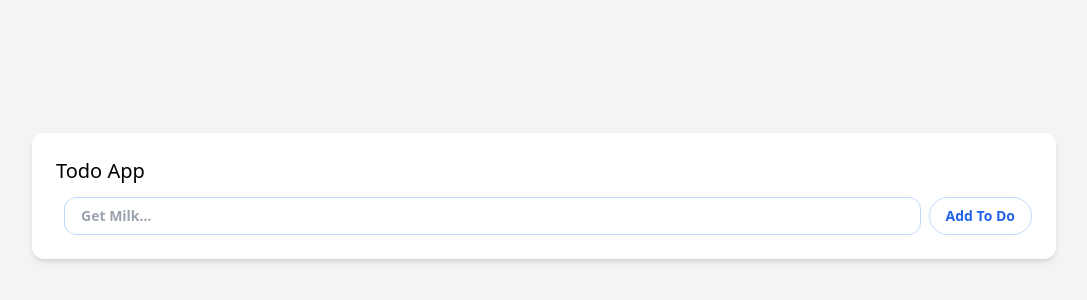
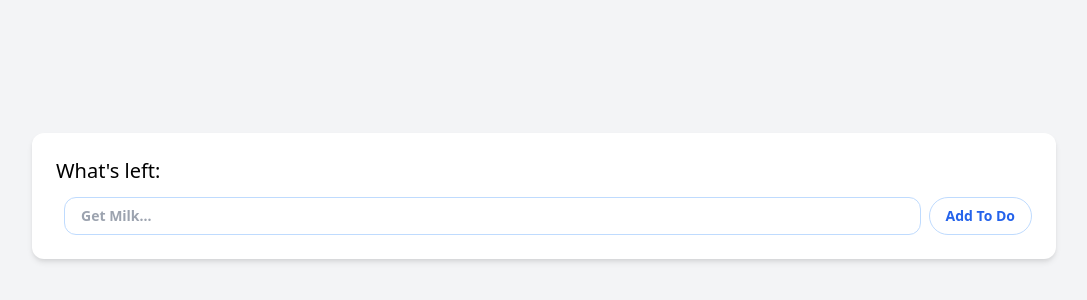
Before and after one commit to scottwarren/todo, a React (Create React App) app: page / in a window 1280 px wide. Shown: the part 204-504 px from the top of the page, without its empty margins (96-1183 px from the left). Built offline with nearby package versions, Linux system fonts and the light colour scheme.

Commit message:
Chore: Refactor to remove unnecessary component

```diff
--- a/src/App.tsx
+++ b/src/App.tsx
@@ -1,15 +1,21 @@
 import React from 'react';
 
 import { StoreProvider } from './store';
-import Todos from './components/Todos';
+
+import TodosList from './components/TodosList';
+import NewTodoForm from './components/NewTodoForm';
 
 function App(): React.ReactElement {
   return (
-    <div className='flex items-center justify-center bg-gray-100 w-screen h-screen'>
-      <StoreProvider>
-        <Todos />
-      </StoreProvider>
-    </div>
+    <StoreProvider>
+      <div className='flex items-center justify-center bg-gray-100 w-screen h-screen'>
+        <div className='flex flex-1 flex-col max-w-screen-lg p-6 bg-white rounded-xl shadow-md  '>
+          <h2 className='text-xl mb-3'>What&apos;s left:</h2>
+          <NewTodoForm />
+          <TodosList />
+        </div>
+      </div>
+    </StoreProvider>
   );
 }
 
--- a/src/components/Todos.tsx
+++ /dev/null
@@ -1,21 +0,0 @@
-import React, { useContext } from 'react';
-
-import Todo from './Todo';
-import NewTodoForm from './NewTodoForm';
-import { StoreContext } from '../store';
-
-function Todos(): React.ReactElement {
-  const { todos } = useContext(StoreContext);
-
-  return (
-    <div className='flex flex-1 flex-col max-w-screen-lg p-6 bg-white rounded-xl shadow-md  '>
-      <h2 className='text-xl mb-3'>Todo App</h2>
-      <NewTodoForm />
-      {todos.map((todo) => (
-        <Todo key={todo.id} {...todo} />
-      ))}
-    </div>
-  );
-}
-
-export default Todos;
--- /dev/null
+++ b/src/components/TodosList.tsx
@@ -0,0 +1,18 @@
+import React, { useContext } from 'react';
+
+import ToDo from './Todo';
+import { StoreContext } from '../store';
+
+function TodosList(): React.ReactElement {
+  const { todos } = useContext(StoreContext);
+
+  return (
+    <>
+      {todos.map((todo) => (
+        <ToDo key={todo.id} {...todo} />
+      ))}
+    </>
+  );
+}
+
+export default TodosList;
```
